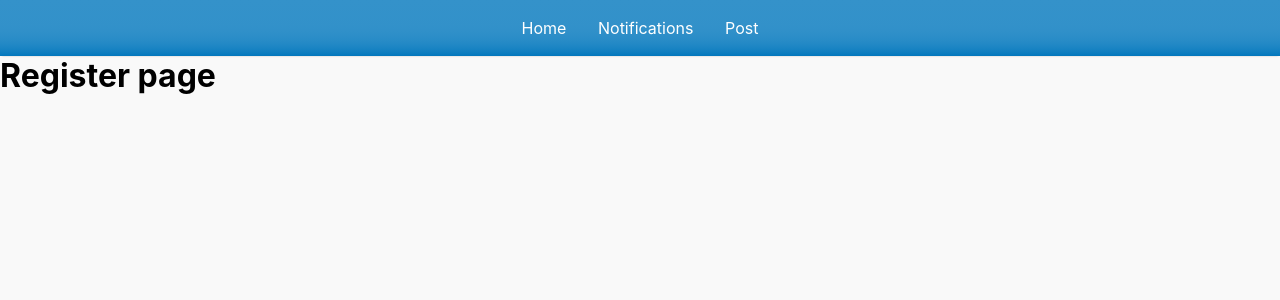
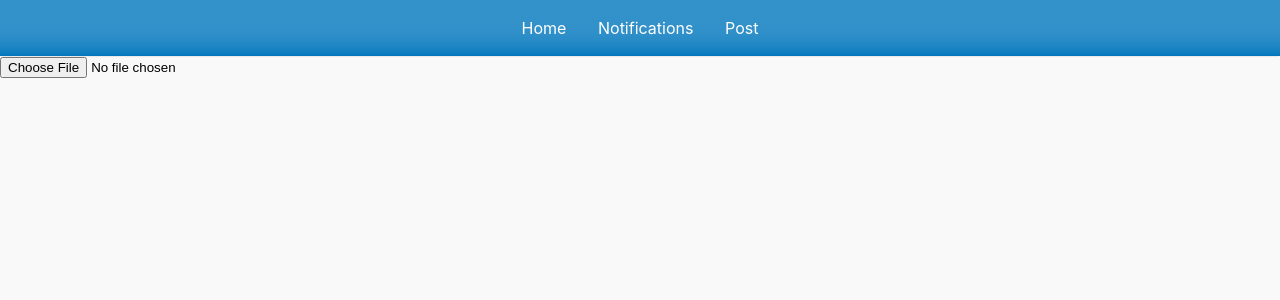
Before and after one commit to msearles25/face-browser-frontend, a React (Create React App) app: page /register in a window 1280 px wide. Shown: the top 300 px of the page. Built offline with nearby package versions, Linux system fonts and the light colour scheme.

Commit message:
rendering picture that user wants to upload

```diff
--- a/src/pages/Register.js
+++ b/src/pages/Register.js
@@ -1,11 +1,32 @@
-import React from 'react'
+import React, { useState } from 'react'
 
-const register = () => {
+const Register = () => {
+    const [imgSrc, setImgSrc] = useState();
+    const [prevImg, setPrevImg] = useState();
+
+    const handleImageUpload = e => {
+        if(e.target.files.length === 0) {
+            e.target.files = prevImg;
+            return;
+        }
+        if(e.target.files) {
+            const file = e.target.files
+            setPrevImg(file)
+        }
+
+        const imgUrl = URL.createObjectURL(e.target.files[0]);
+        setImgSrc(imgUrl);
+    }
+
     return (
         <div>
-            <h1>Register page</h1>
+            <form>
+                <input type='file' onChange={handleImageUpload}/>
+
+            </form>
+            {imgSrc && <img src={imgSrc} alt='user'/> }
         </div>
     )
 }
 
-export default register
+export default Register;
```
